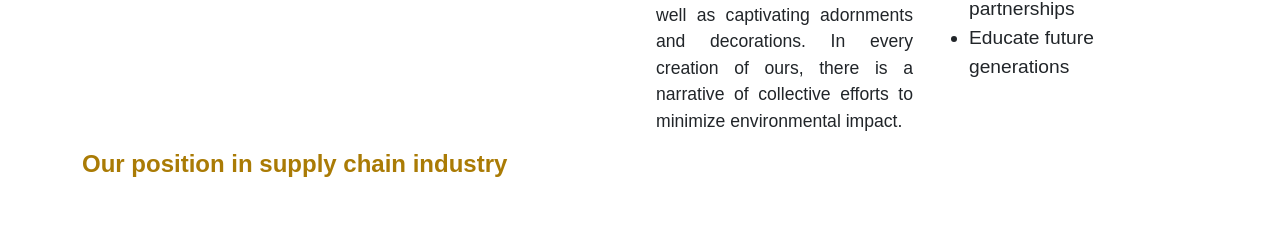
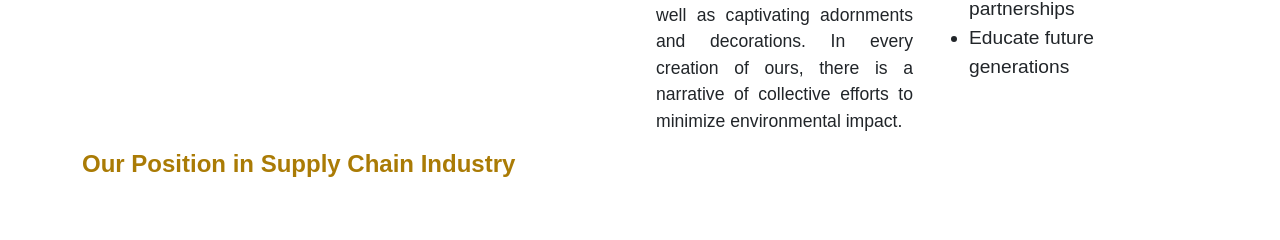
Before and after one commit to ilhamkibo/fam-web, a plain HTML site: page index.html in a window 1280 px wide. Shown: the part 1408-1648 px from the top of the page. Drawn offline with nearby package versions, Linux system fonts and the light colour scheme; a web font is replaced by a local one.

```diff
--- a/index.html
+++ b/index.html
@@ -184,7 +184,7 @@
             class="col-xl-12 col-lg-12 col-md-12 text-center"
           >
             <h4 class="text-start position-text">
-              <b>Our position in supply chain industry</b>
+              <b>Our Position in Supply Chain Industry</b>
             </h4>
             <img
               src="img/Transp_Supply-Chain-1536x1086.png"
```
